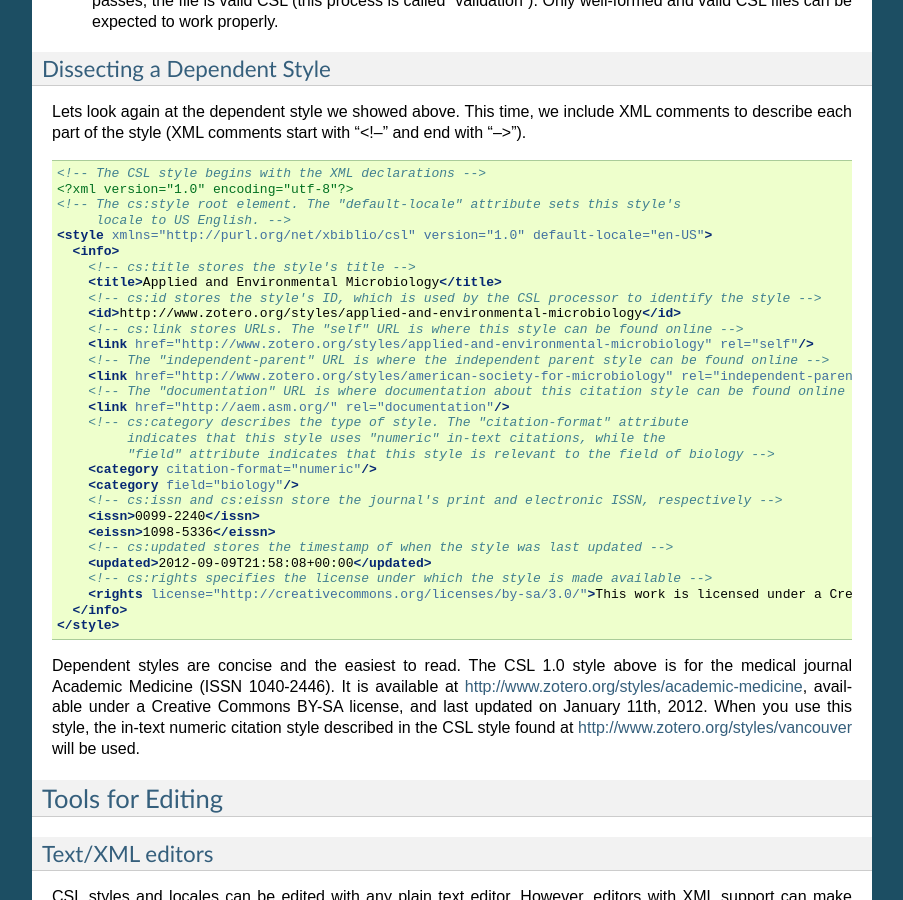
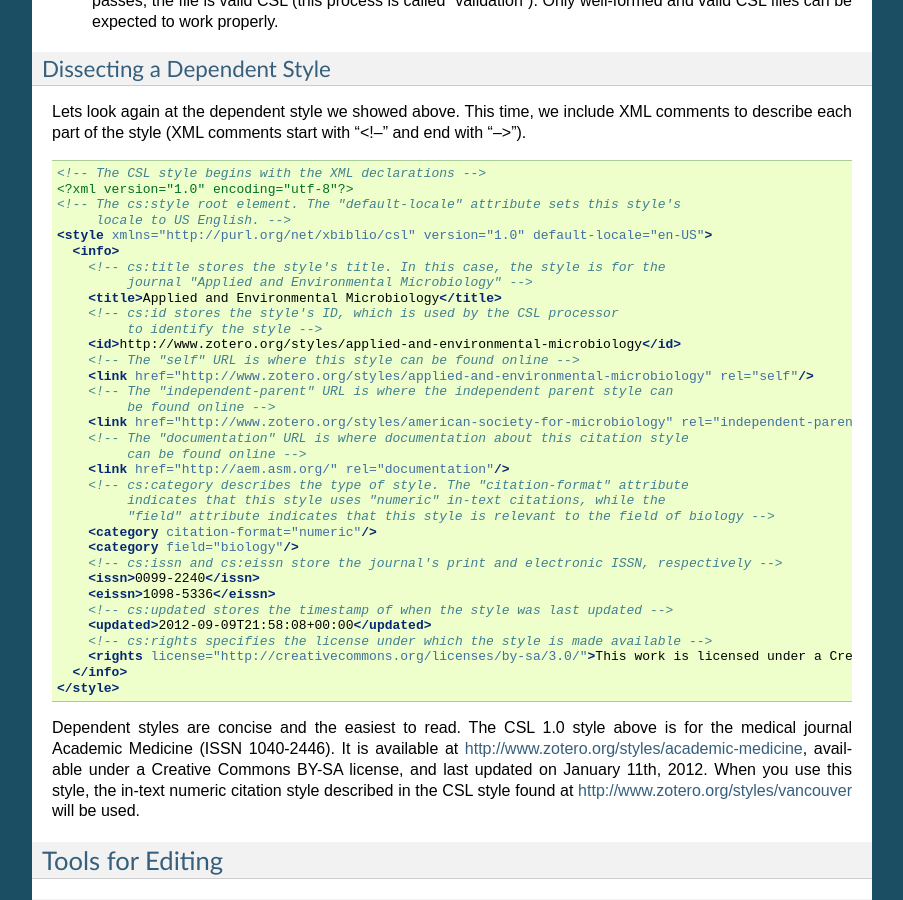
Before and after one commit to rmzelle/writing, a Sphinx documentation site: the page built from docs/primer.rst, in a window 1280 px wide and 900 px high, scrolled down 6032 px. Shown: the whole window, without its empty margins (198-1101 px from the left). Built offline with Sphinx 7.4.7, drawn with Linux system fonts in a browser that asks for light colours.

Commit message:
Work on primer

```diff
--- a/docs/primer.rst
+++ b/docs/primer.rst
@@ -191,15 +191,19 @@ Lets look again at the dependent style we showed above. This time, we include XM
          locale to US English. -->
     <style xmlns="http://purl.org/net/xbiblio/csl" version="1.0" default-locale="en-US">
       <info>
-        <!-- cs:title stores the style's title -->
+        <!-- cs:title stores the style's title. In this case, the style is for the
+             journal "Applied and Environmental Microbiology" -->
         <title>Applied and Environmental Microbiology</title>
-        <!-- cs:id stores the style's ID, which is used by the CSL processor to identify the style -->
+        <!-- cs:id stores the style's ID, which is used by the CSL processor
+             to identify the style -->
         <id>http://www.zotero.org/styles/applied-and-environmental-microbiology</id>
-        <!-- cs:link stores URLs. The "self" URL is where this style can be found online -->
+        <!-- The "self" URL is where this style can be found online -->
         <link href="http://www.zotero.org/styles/applied-and-environmental-microbiology" rel="self"/>
-        <!-- The "independent-parent" URL is where the independent parent style can be found online -->
+        <!-- The "independent-parent" URL is where the independent parent style can
+             be found online -->
         <link href="http://www.zotero.org/styles/american-society-for-microbiology" rel="independent-parent"/>
-        <!-- The "documentation" URL is where documentation about this citation style can be found online -->
+        <!-- The "documentation" URL is where documentation about this citation style
+             can be found online -->
         <link href="http://aem.asm.org/" rel="documentation"/>
         <!-- cs:category describes the type of style. The "citation-format" attribute
              indicates that this style uses "numeric" in-text citations, while the
```
